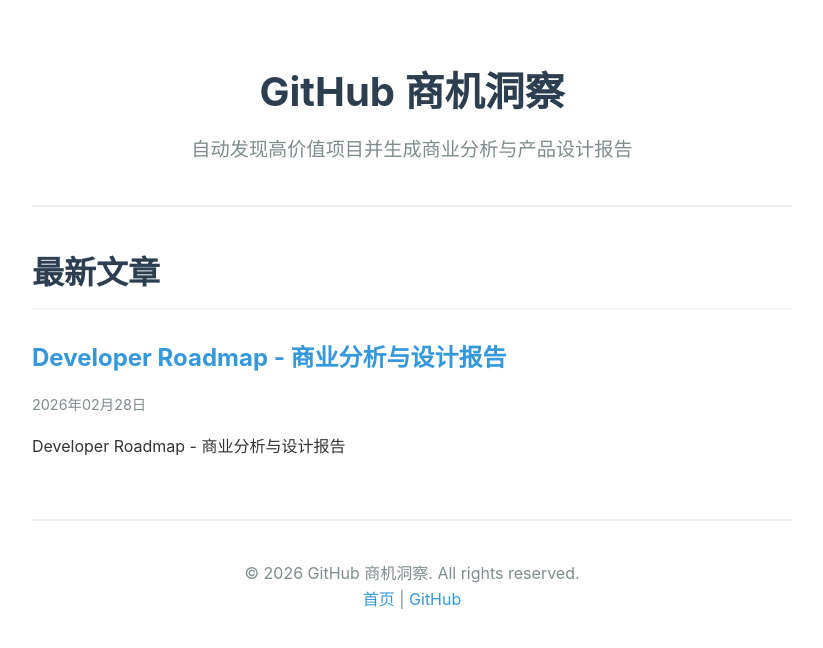
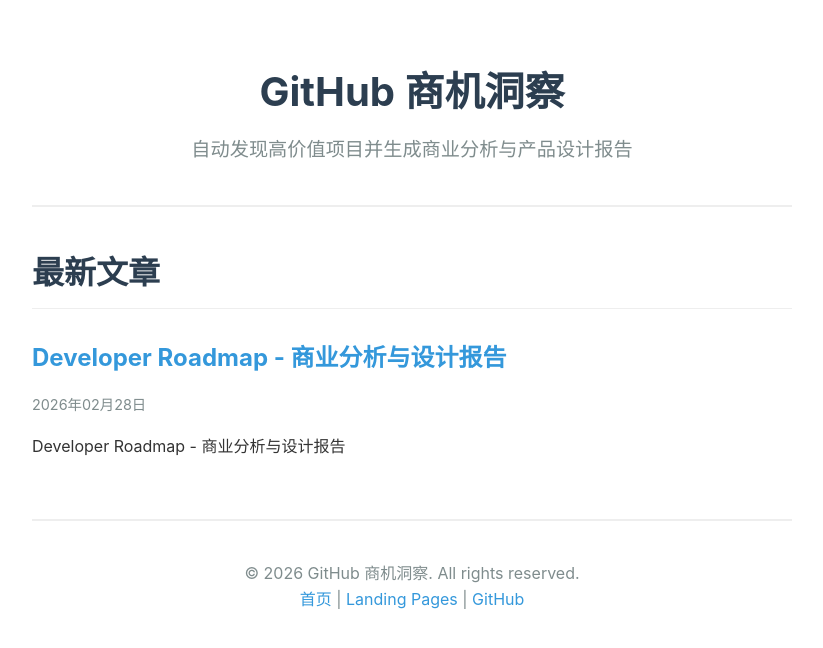
Before and after one commit to qqqzhch/zoe-blog-jekyll, a Jekyll site: the page built from index.md, in a window 1280 px wide. Shown: the top 648 px of the page, without its empty margins (228-1051 px from the left). Built offline with Jekyll 4.4.1, drawn with Linux system fonts in a browser that asks for light colours; our own code applies the rules of GitHub Pages for plain Markdown files.

Commit message:
feat: 页脚添加 Landing Pages 链接

```diff
--- a/_layouts/default.html
+++ b/_layouts/default.html
@@ -173,6 +173,7 @@
     <p>&copy; 2026 {{ site.title }}. All rights reserved.</p>
     <p>
       <a href="{{ site.baseurl }}/">首页</a> |
+      <a href="https://qqqzhch.github.io/zoe-landing-pages/">Landing Pages</a> |
       <a href="https://github.com/qqqzhch/zoe-blog-jekyll">GitHub</a>
     </p>
   </footer>
--- a/_layouts/home.html
+++ b/_layouts/home.html
@@ -102,6 +102,7 @@
     <p>&copy; 2026 {{ site.title }}. All rights reserved.</p>
     <p>
       <a href="{{ site.baseurl }}/">首页</a> |
+      <a href="https://qqqzhch.github.io/zoe-landing-pages/">Landing Pages</a> |
       <a href="https://github.com/qqqzhch/zoe-blog-jekyll">GitHub</a>
     </p>
   </footer>
```
